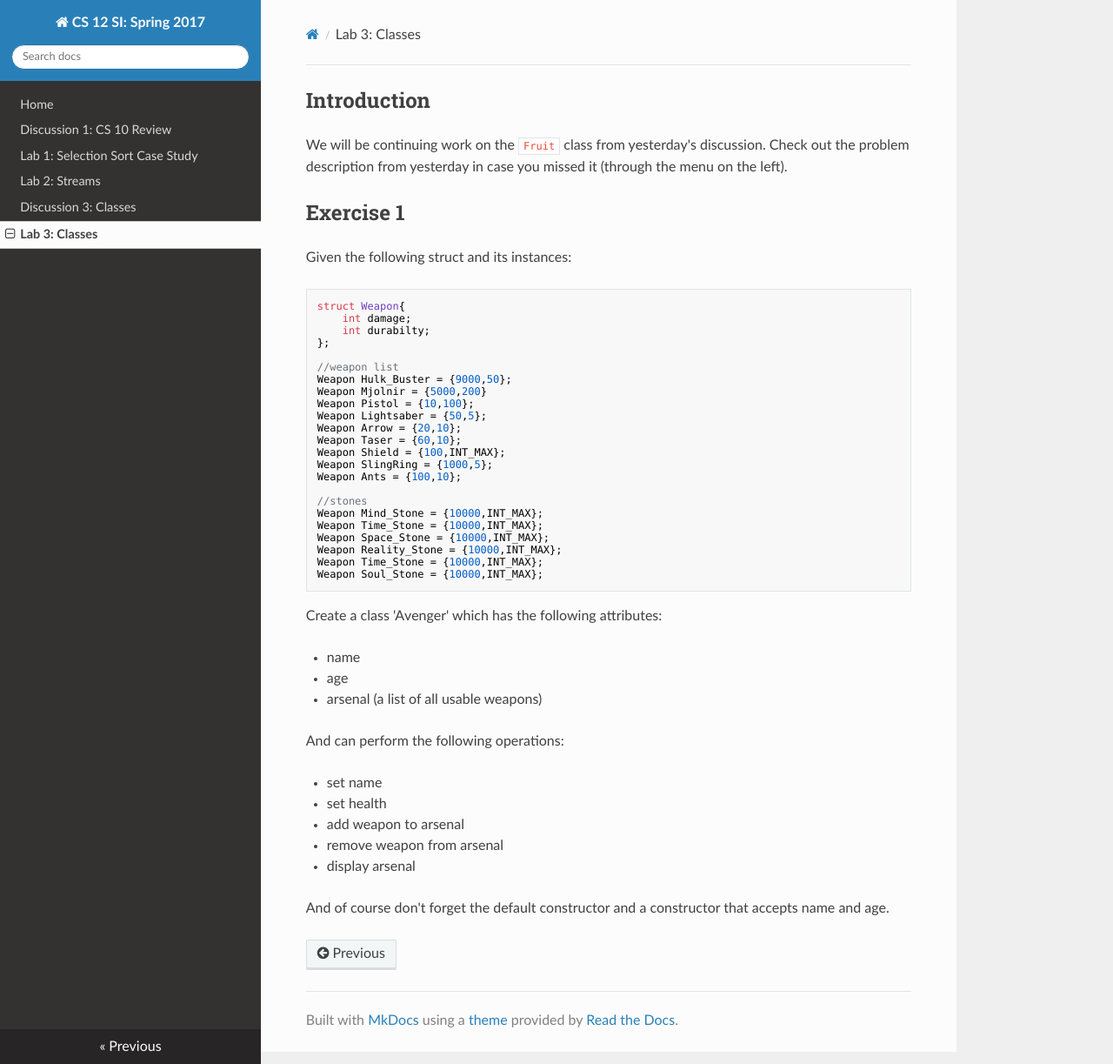
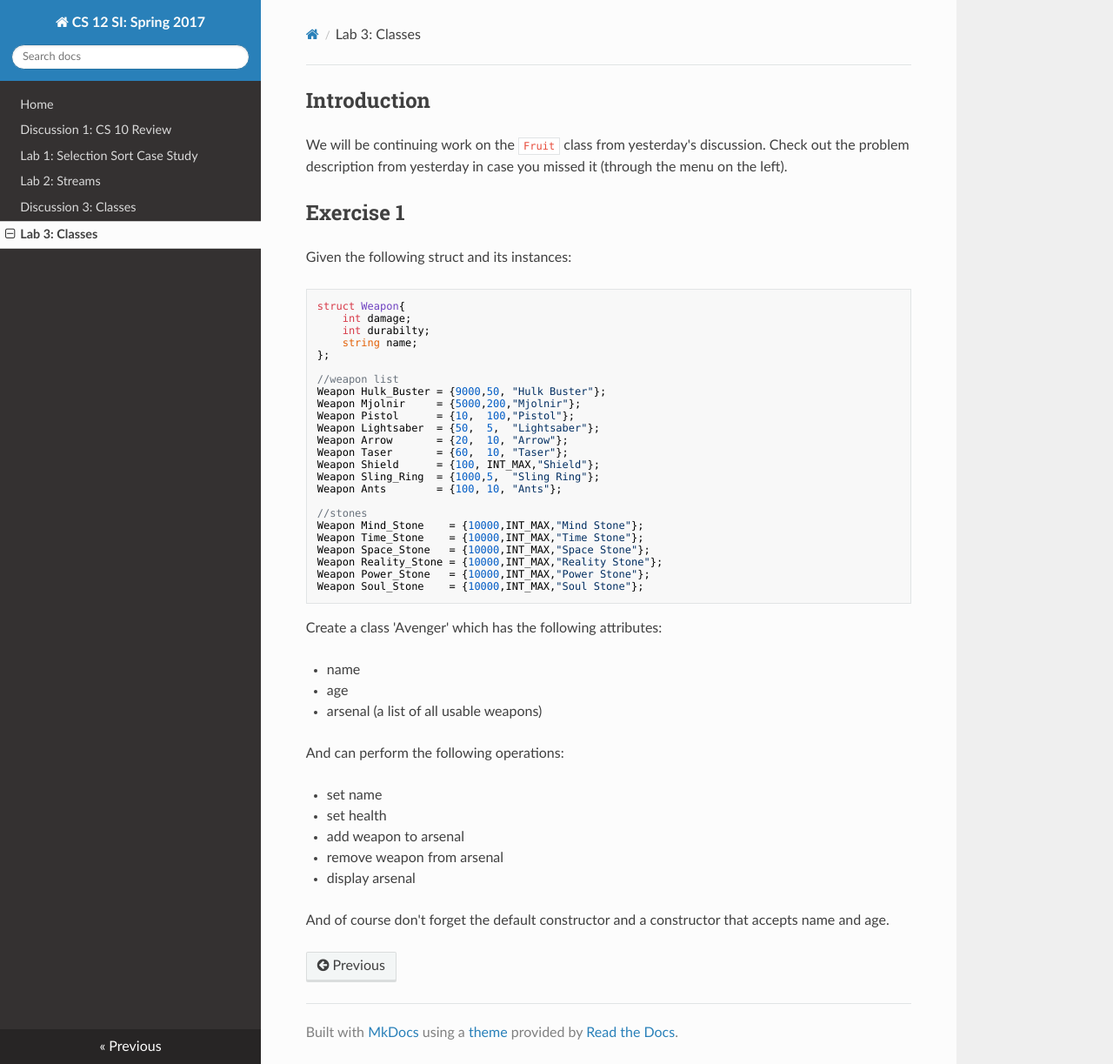
Before and after one commit to cs-si-ucr/cs12, an MkDocs documentation site: the page built from docs/lab03.md, in a window 1280 px wide and 1223 px high. Shown: the whole window at 87% size. Built offline with MkDocs 1.6.1, drawn with Linux system fonts in a browser that asks for light colours; nearby versions of some CDN libraries; old or Windows-style settings are respelled for this version of MkDocs.

Commit message:
Changes and formatting

````diff
--- a/docs/lab03.md
+++ b/docs/lab03.md
@@ -12,26 +12,27 @@ Given the following struct and its instances:
 struct Weapon{
     int damage;
     int durabilty;
+    string name;
 };
 
 //weapon list
-Weapon Hulk_Buster = {9000,50};
-Weapon Mjolnir = {5000,200}
-Weapon Pistol = {10,100};
-Weapon Lightsaber = {50,5};
-Weapon Arrow = {20,10};
-Weapon Taser = {60,10};
-Weapon Shield = {100,INT_MAX};
-Weapon SlingRing = {1000,5};
-Weapon Ants = {100,10};
+Weapon Hulk_Buster = {9000,50, "Hulk Buster"};
+Weapon Mjolnir     = {5000,200,"Mjolnir"};
+Weapon Pistol      = {10,  100,"Pistol"};
+Weapon Lightsaber  = {50,  5,  "Lightsaber"};
+Weapon Arrow       = {20,  10, "Arrow"};
+Weapon Taser 	   = {60,  10, "Taser"};
+Weapon Shield      = {100, INT_MAX,"Shield"};
+Weapon Sling_Ring  = {1000,5,  "Sling Ring"};
+Weapon Ants        = {100, 10, "Ants"};
 
 //stones
-Weapon Mind_Stone = {10000,INT_MAX};
-Weapon Time_Stone = {10000,INT_MAX};
-Weapon Space_Stone = {10000,INT_MAX};
-Weapon Reality_Stone = {10000,INT_MAX};
-Weapon Time_Stone = {10000,INT_MAX};
-Weapon Soul_Stone = {10000,INT_MAX};
+Weapon Mind_Stone    = {10000,INT_MAX,"Mind Stone"};
+Weapon Time_Stone    = {10000,INT_MAX,"Time Stone"};
+Weapon Space_Stone   = {10000,INT_MAX,"Space Stone"};
+Weapon Reality_Stone = {10000,INT_MAX,"Reality Stone"};
+Weapon Power_Stone   = {10000,INT_MAX,"Power Stone"};
+Weapon Soul_Stone    = {10000,INT_MAX,"Soul Stone"};
 ```
 Create a class 'Avenger' which has the following attributes:
 
````
